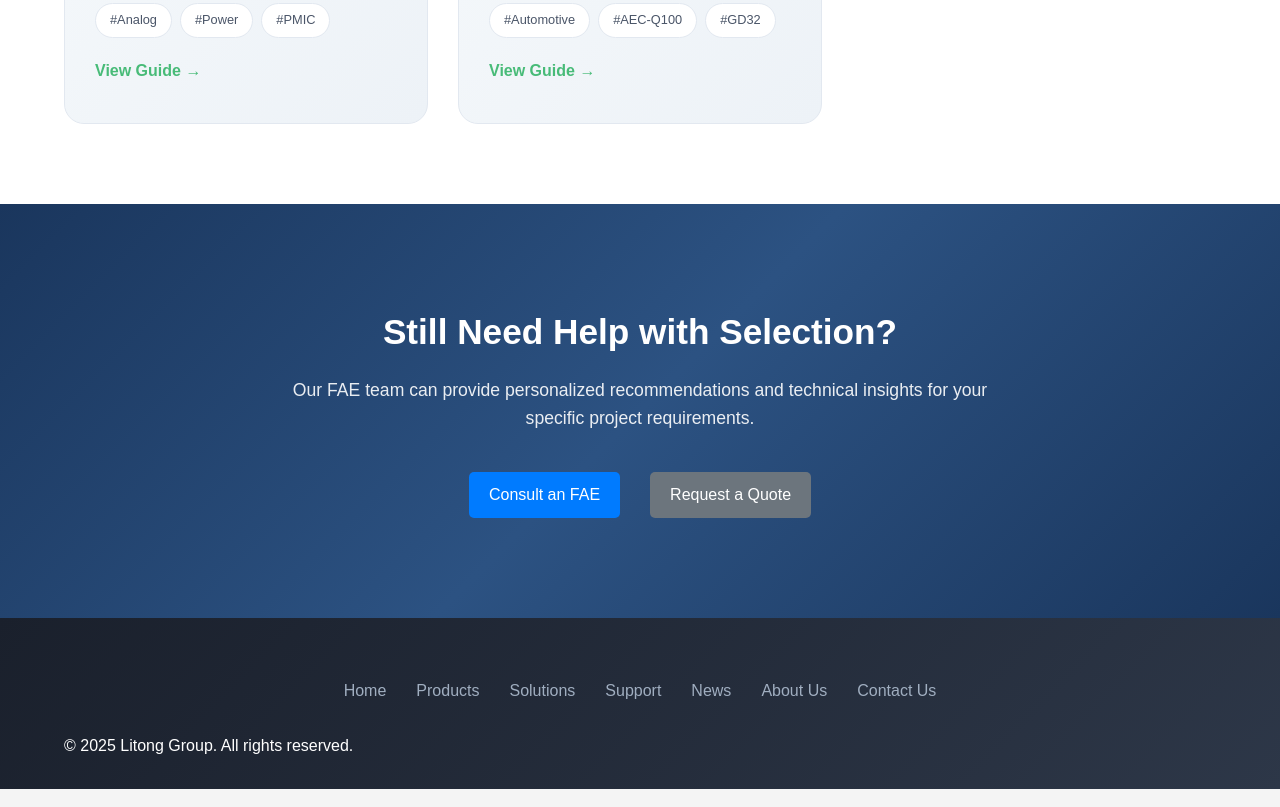
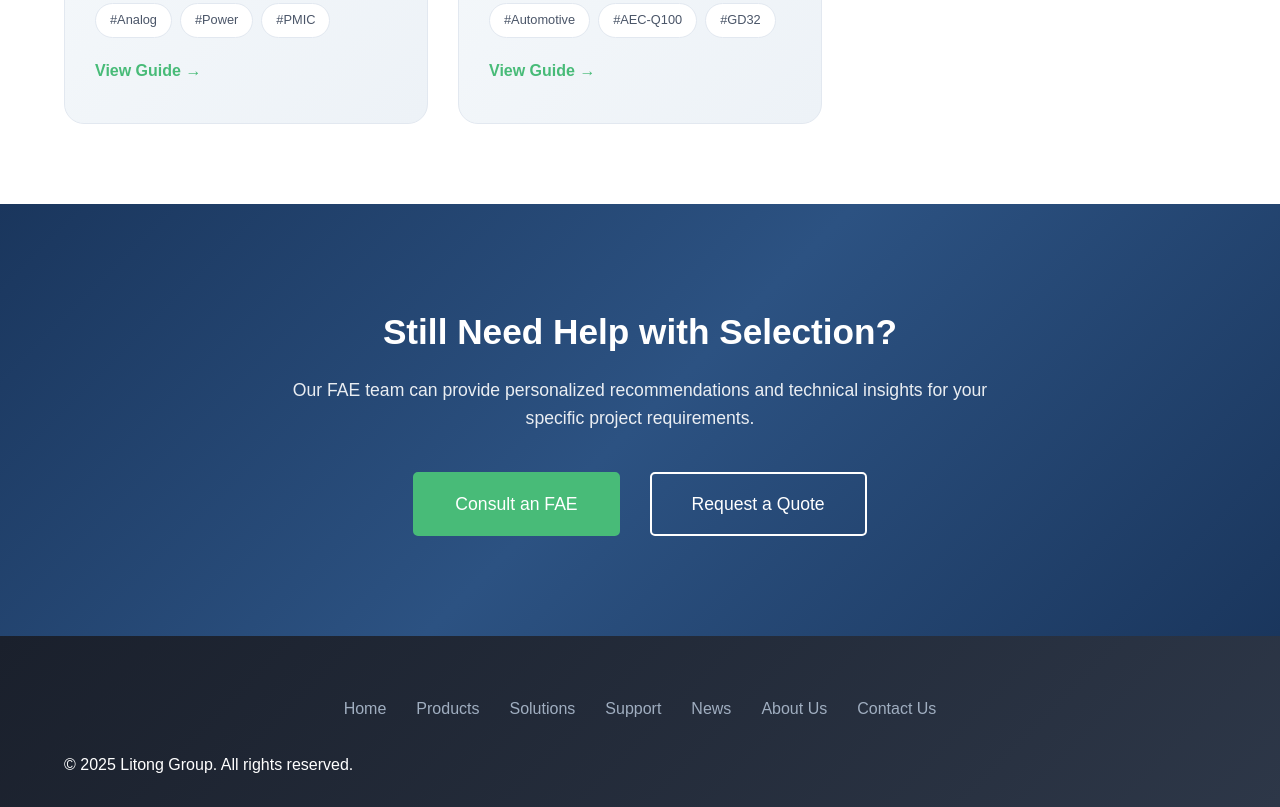
Before and after one commit to befpail737-glitch/gigadevice, a plain HTML site: page support/selection-guides.html in a window 1280 px wide. Shown: the part 1956-2763 px from the top of the page. Drawn offline with Linux system fonts and the light colour scheme.

Commit message:
Update CSS and product/solution/support pages

```diff
--- a/css/style.css
+++ b/css/style.css
@@ -152,30 +152,40 @@
 }
 
 .btn.primary {
-    background-color: #007bff;
+    background-color: #48bb78;
+    border: 2px solid #48bb78;
 }
 
 .btn.primary:hover {
-    background-color: #0056b3;
+    background-color: #38a169;
+    border-color: #38a169;
+    transform: translateY(-2px);
 }
 
 .btn.secondary {
-    background-color: #6c757d;
+    background-color: transparent;
+    border: 2px solid #fff;
     margin-left: 10px;
 }
 
 .btn.secondary:hover {
-    background-color: #545b62;
+    background-color: rgba(255,255,255,0.1);
+    transform: translateY(-2px);
 }
 
 .btn-link {
-    color: #007bff;
+    color: #48bb78;
     text-decoration: none;
     font-weight: bold;
 }
 
 .btn-link:hover {
     text-decoration: underline;
+}
+
+.btn-large {
+    padding: 16px 40px;
+    font-size: 1.1rem;
 }
 
 /* ========================================
--- a/support/selection-guides.html
+++ b/support/selection-guides.html
@@ -205,6 +205,28 @@
             flex-wrap: wrap;
         }
 
+        /* CTA Section Button Overrides */
+        .cta-section .btn.primary {
+            background-color: #48bb78;
+            border: 2px solid #48bb78;
+            color: white;
+        }
+
+        .cta-section .btn.primary:hover {
+            background-color: #38a169;
+            border-color: #38a169;
+        }
+
+        .cta-section .btn.secondary {
+            background-color: transparent;
+            border: 2px solid #fff;
+            color: white;
+        }
+
+        .cta-section .btn.secondary:hover {
+            background-color: rgba(255,255,255,0.1);
+        }
+
         @media (max-width: 768px) {
             .support-hero h1 {
                 font-size: 2rem;
```
Also changed, not shown: products/flash-memory.html (+22 -0 lines), products/microcontrollers.html (+22 -0 lines), solutions/industrial-inverter-servo.html (+22 -0 lines).
